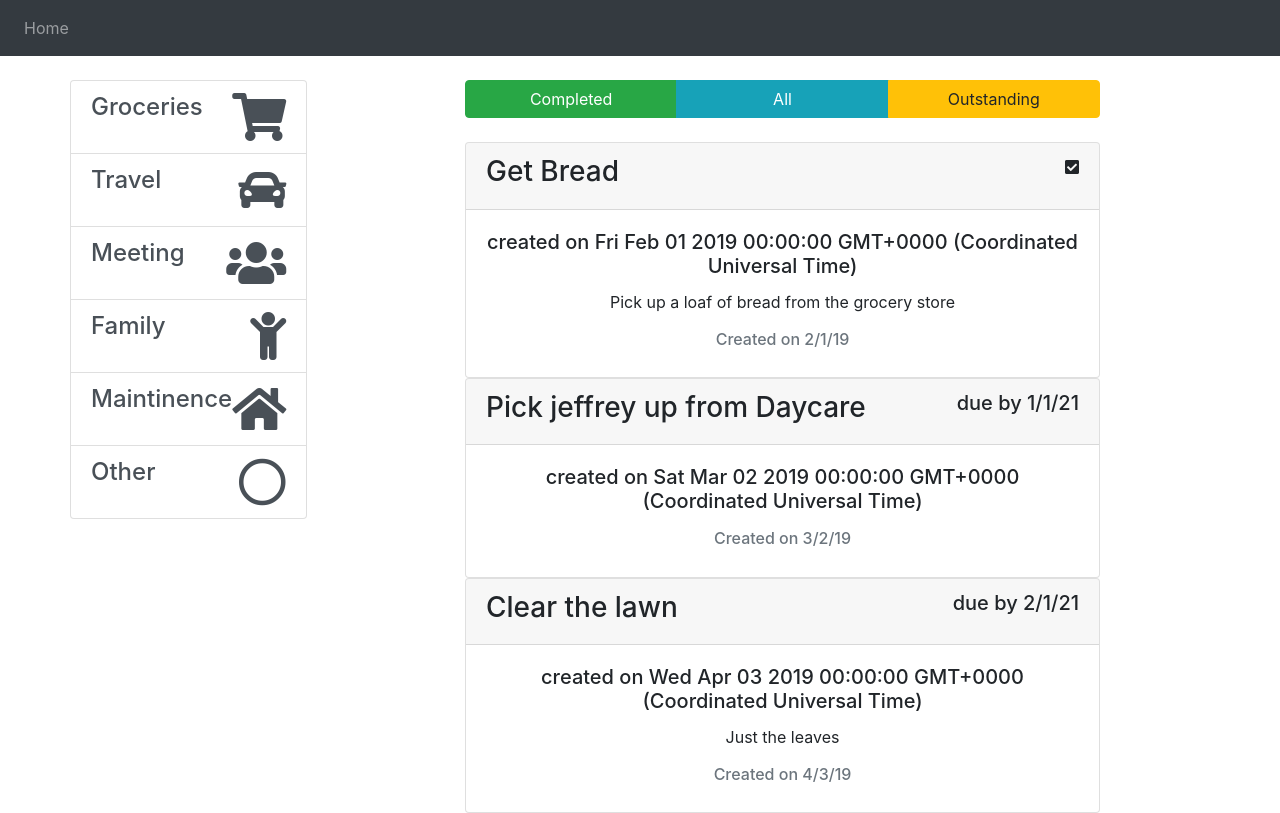
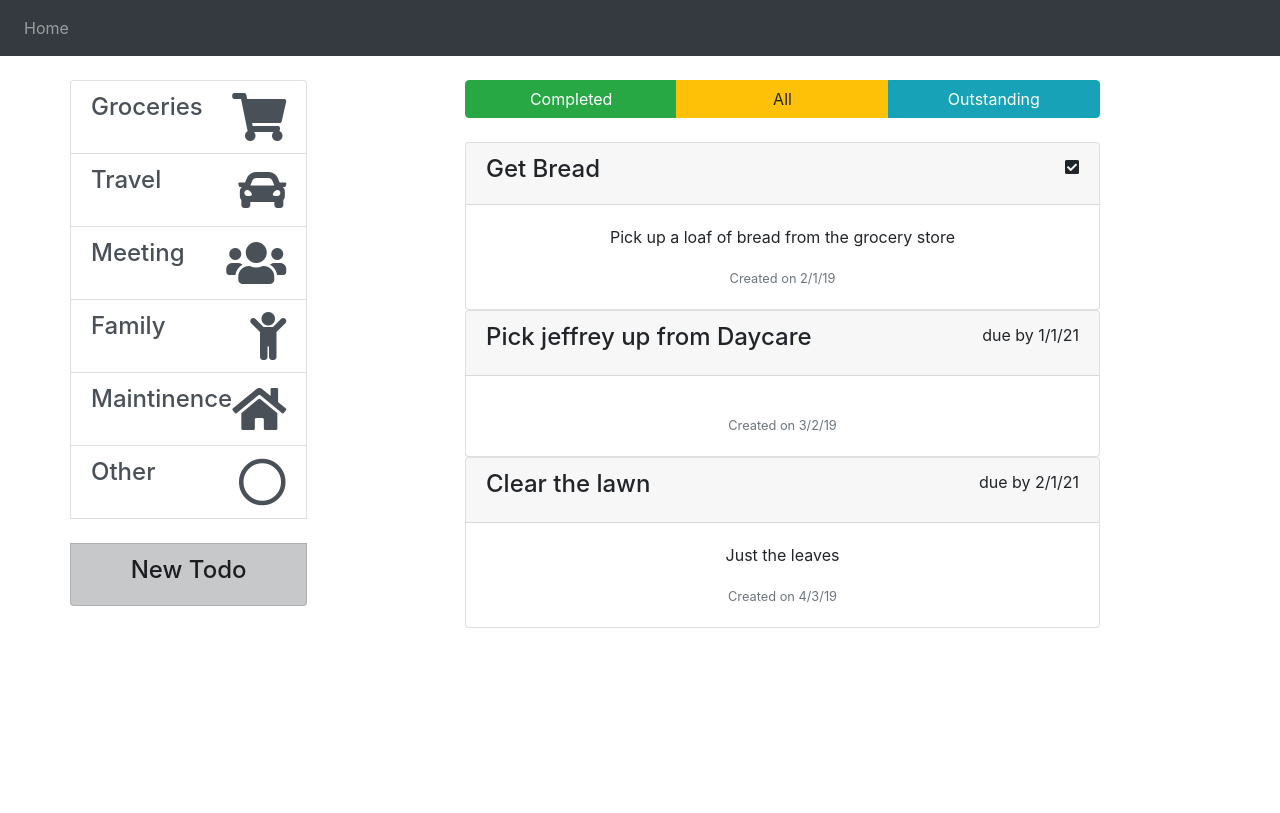
Before and after one commit to coheleach/Self-Help-Front-End, an Angular app in the folder self-help/: page /todos in a window 1280 px wide. Built offline with nearby package versions, Linux system fonts and the light colour scheme.

Commit message:
added navigation on todo page to create new todo item

```diff
--- a/self-help/src/app/to-dos/to-dos.component.html
+++ b/self-help/src/app/to-dos/to-dos.component.html
@@ -1,6 +1,7 @@
 <div class="row">
-    <div class="col-md-3 col-xs-12 debug-highlight-black">
+    <div class="col-md-3 col-xs-12">
         <app-todo-types></app-todo-types>
+        <br>
     </div>
     <div class="col-md-7 col-xs-12 offset-md-1 offset-xs-1">
         <app-todo-completion-status></app-todo-completion-status>
--- a/self-help/src/app/to-dos/to-dos.component.ts
+++ b/self-help/src/app/to-dos/to-dos.component.ts
@@ -1,5 +1,6 @@
 import { Component, OnInit, OnDestroy } from '@angular/core';
 import { TodoService } from '../services/todo.service';
+import { Router } from '@angular/router';
 
 @Component({
   selector: 'app-to-dos',
--- a/self-help/src/app/to-dos/todo-completion-status/todo-completion-status.component.html
+++ b/self-help/src/app/to-dos/todo-completion-status/todo-completion-status.component.html
@@ -10,13 +10,13 @@
                 <button
                     style="flex: 1"
                     type="button"
-                    class="btn btn-info"
+                    class="btn btn-warning"
                     (click)="onClickAny()"
                     >All</button>
                 <button
                     style="flex: 1;"
                     type="button"
-                    class="btn btn-warning"
+                    class="btn btn-info"
                     (click)="onClickOutstanding()"
                     >Outstanding</button>
         </div>
--- a/self-help/src/app/to-dos/todo-list/todo-detail/todo-detail.component.html
+++ b/self-help/src/app/to-dos/todo-list/todo-detail/todo-detail.component.html
@@ -2,16 +2,15 @@
     <div class="col-xs-12 col-lg-12">
         <div class="card text-center" card-body-toggle>
             <div class="card-header">
-              <h3 class="float-left">{{todo.title}}</h3>
+              <h4 class="float-left">{{todo.title}}</h4>
               <span  class="float-right">
                 <i *ngIf="todo.completed" class="fas fa-check-square fa-x5"></i>
-                <h5 *ngIf="!todo.completed">due by {{todo.deadlineDate | date: 'shortDate'}}</h5>
+                <p *ngIf="!todo.completed">due by {{todo.deadlineDate | date: 'shortDate'}}</p>
               </span>
             </div>
             <div class="card-body">
-              <h5 class="card-title">created on {{todo.creationDate}}</h5>
               <p class="card-text">{{todo.description}}</p>
-              <h6 class="text-muted">Created on {{todo.creationDate | date: 'shortDate'}}</h6>
+              <small class="text-muted">Created on {{todo.creationDate | date: 'shortDate'}}</small>
             </div>
           </div>
     </div>
--- a/self-help/src/app/to-dos/todo-list/todo-list.component.html
+++ b/self-help/src/app/to-dos/todo-list/todo-list.component.html
@@ -1,4 +1,4 @@
-<div class="row">
+<div class="row" style="max-height: 500px; overflow-y: auto;">
     <div class="col-xs-12 col-md-12">
         <app-todo-detail
             *ngFor="let todo of todos;  let i = index;"
--- a/self-help/src/app/to-dos/todo-types/todo-types.component.html
+++ b/self-help/src/app/to-dos/todo-types/todo-types.component.html
@@ -1,4 +1,5 @@
 <div class="row">
+    <div class="col-xs-12">
         <div class="list-group" #list_group>
             <a
                 active-on-click
@@ -66,5 +67,12 @@
                     <i class="far fa-circle fa-3x"></i>
                 </span>
             </a>
+            <br>
+            <a
+                [routerLink]="['/todos-create']"
+                class="list-group-item list-group-item-dark">
+                <h4 style="text-align: center;">New Todo</h4>
+            </a>
         </div>
     </div>
+</div>
```
Lines whose indentation alone changed are shown as unchanged.
